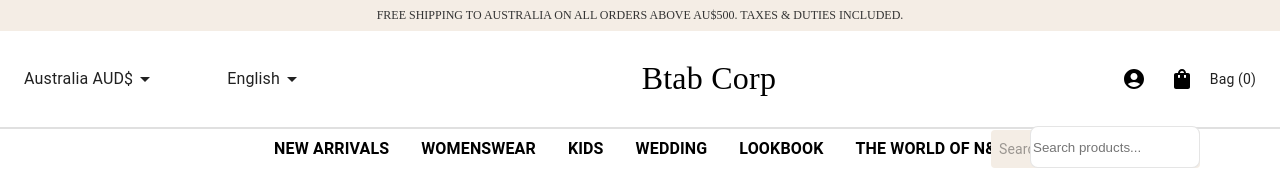
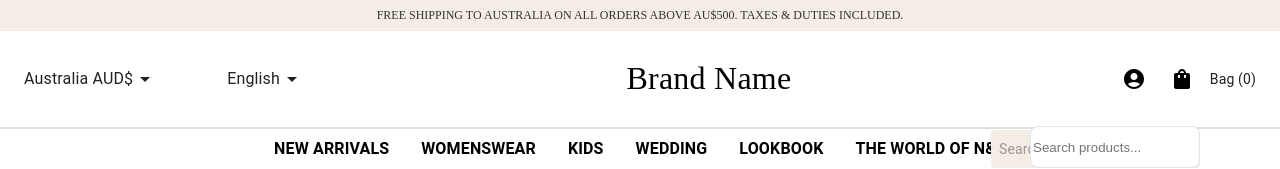
Before and after one commit to castlechebtab/btab-front, a Next.js app: page /search in a window 1280 px wide. Shown: the top 169 px of the page. Built offline with nearby package versions, Linux system fonts and the light colour scheme; a web font is replaced by a local one.

Commit message:
update btab corp

```diff
--- a/src/layouts/main/header.tsx
+++ b/src/layouts/main/header.tsx
@@ -234,7 +234,7 @@
             color: "black",
           }}
         >
-          Btab Corp
+          Brand Name
         </Typography>
 
         {/* Right Section: Icons */}
--- a/src/layouts/template_1/main/layout.tsx
+++ b/src/layouts/template_1/main/layout.tsx
@@ -234,7 +234,7 @@
               </Box>
             </Box>
             <Typography fontFamily={"Ballet"} color="#B86678" fontSize={32}>
-              Btab Corp
+            Brand Name
             </Typography>
           </Box>
 
--- a/src/layouts/template_3/main/header.tsx
+++ b/src/layouts/template_3/main/header.tsx
@@ -227,7 +227,7 @@
             color: "black",
           }}
         >
-          Btab Corp
+          Brand Name
         </Typography>
 
         {/* Right Section: Icons */}
--- a/src/layouts/template_4/main/header.tsx
+++ b/src/layouts/template_4/main/header.tsx
@@ -112,7 +112,7 @@
             color: "white",
           }}
         >
-          Btab Corp
+          Brand Name
         </Typography>
 
         {/* Right Section: Icons */}
```
